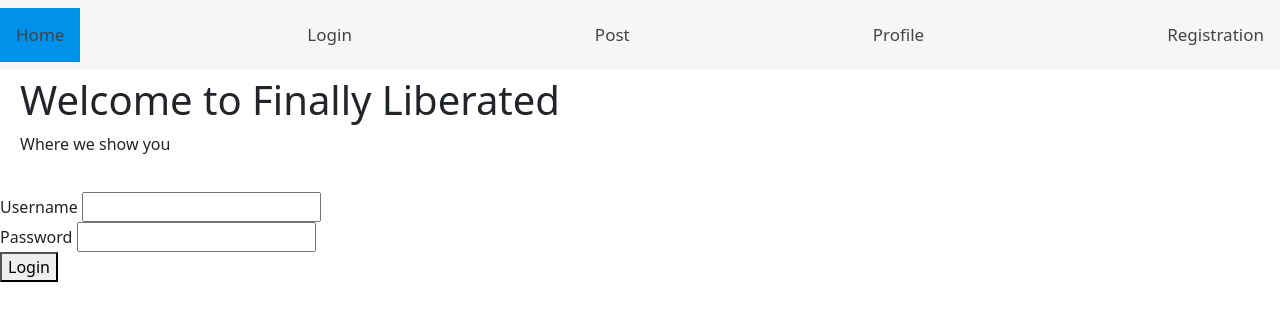
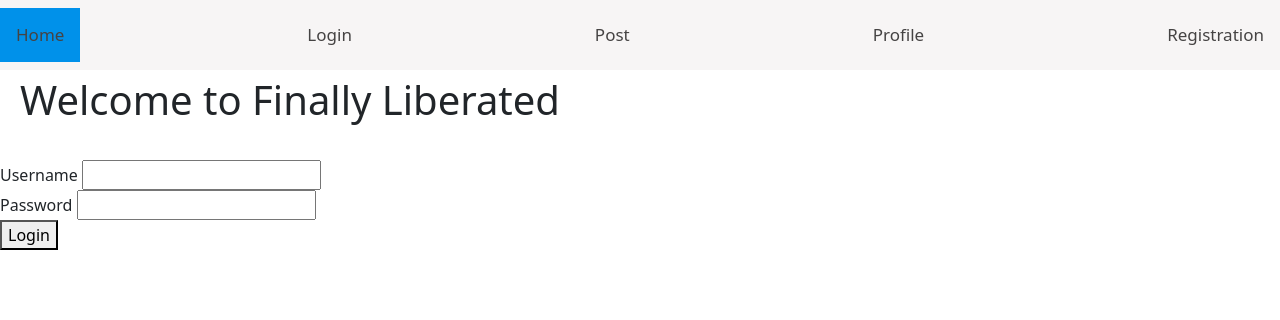
Before and after one commit to Kodelack47/blog, a plain HTML site: page html/main.html in a window 1280 px wide. Drawn offline with nearby package versions, Linux system fonts and the light colour scheme.

Commit message:
COMMIT LOG

```diff
--- a/html/main.html
+++ b/html/main.html
@@ -81,7 +81,7 @@
 	<!-- Page content -->
 	<div style="padding: 20px">
 		<h1>Welcome to Finally Liberated</h1>
-		<p>Where we show you </p>
+		<p></p>
 	</div>
 
 </body>
```
